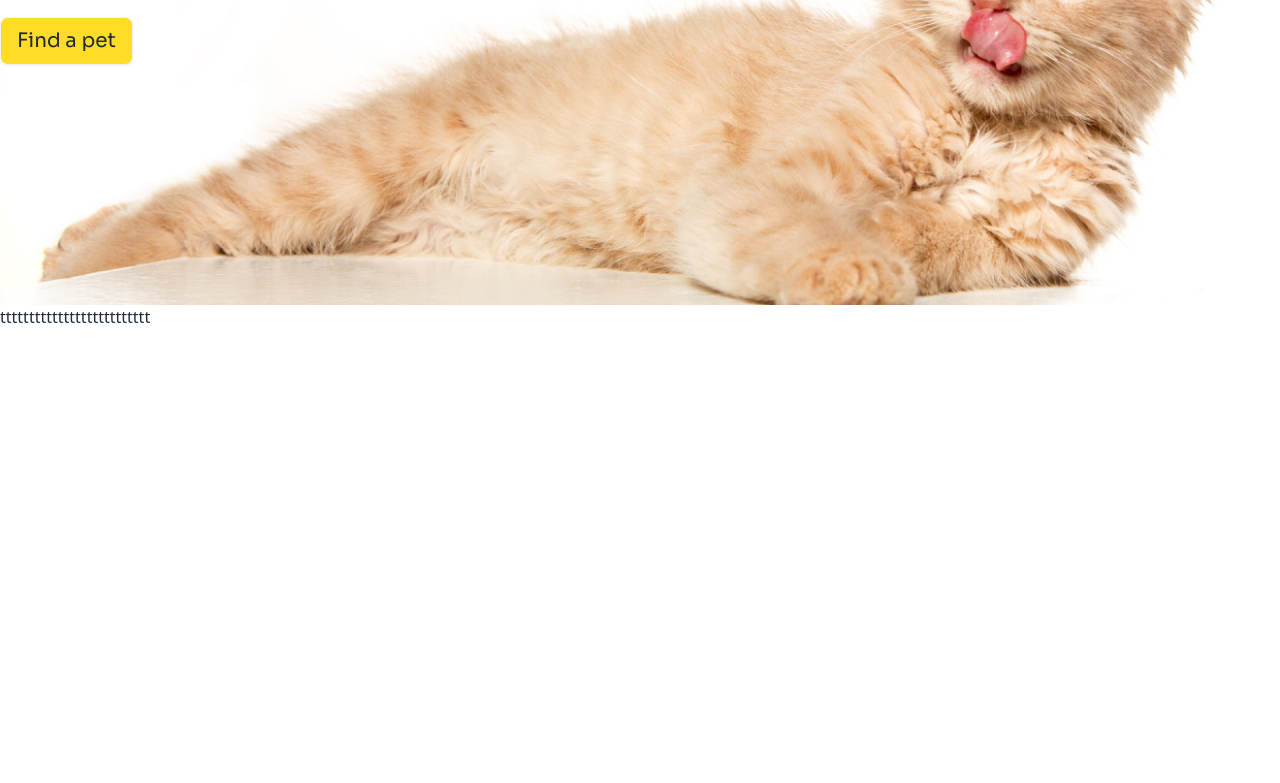
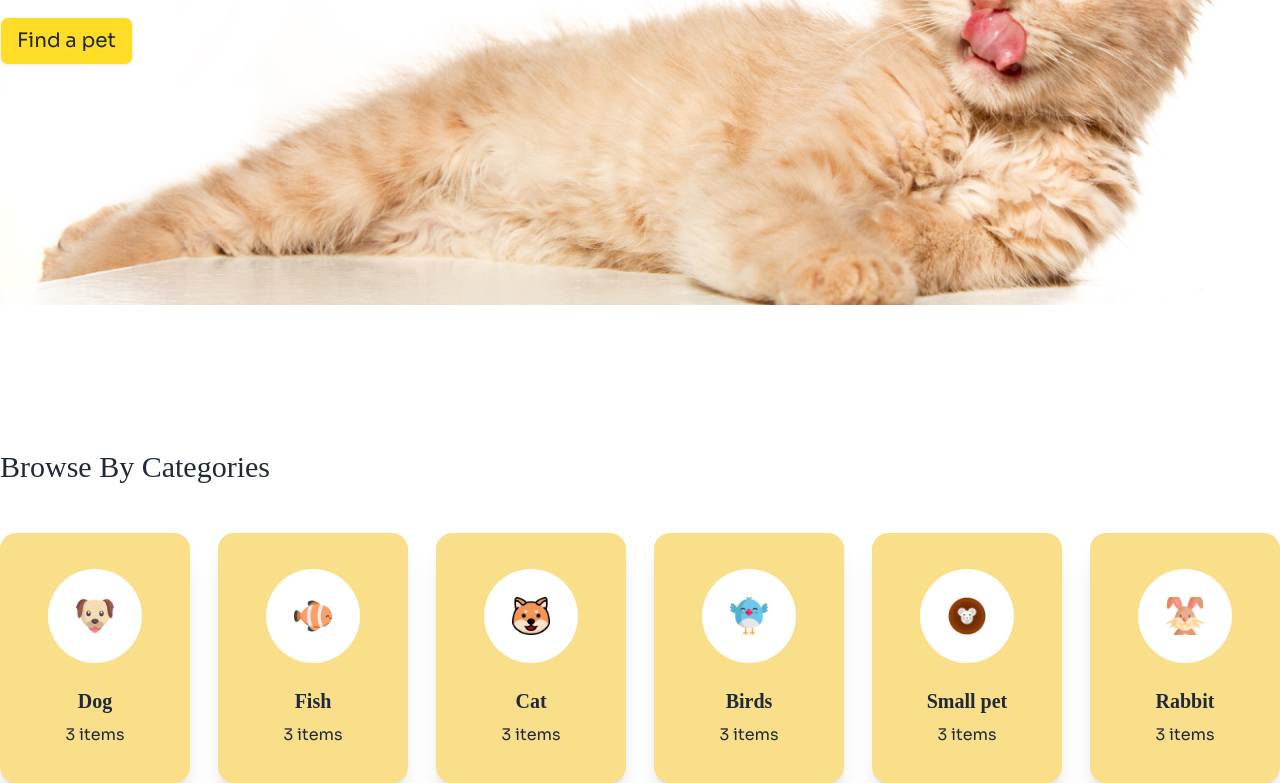
Before and after one commit to Rayhan-Rony/Browse-4-Pets, a plain HTML site: page index.html in a window 1280 px wide. Shown: the part 497-1280 px from the top of the page. Before the commit the page ends 826 px from the top, so only its background shows below. Drawn offline with nearby package versions, Linux system fonts and the light colour scheme; a web font is replaced by a local one.

Commit message:
added categories section

```diff
--- a/index.html
+++ b/index.html
@@ -43,7 +43,7 @@
               "primary-bg": "rgba(255, 249, 244, 1)",
               "primary-color": "rgba(255, 220, 38, 1)",
               "primary-font-color": "rgb(17, 17, 17)",
-              // "primary-font-color": "rgba(0, 0, 0,1)",
+              "primary-card-bg": "rgba(249, 223, 138, 1)",
             },
           },
         },
@@ -163,6 +163,7 @@
               Find a pet
             </button>
           </div>
+
           <!-- hero image  -->
           <div class="w-full">
             <img
@@ -171,29 +172,94 @@
               class="w-full relative lg:top-0 top-[-7rem] z-0"
             />
           </div>
-          <!-- <div class="w-full lg:static absolute top-56 z-0">
-              <img src="./assets/cat-big.png " alt="" class="w-full" />
-            </div> -->
-          <!-- <div
-              class="max-w-lg absolute lg:top-36 lg:pt-0 lg:px-0 pt-8 px-4 z-10"
-            >
-              <h1
-                class="mb-5 lg:text-5xl text-3xl font-bold adlam-font lg:leading-snug"
-              >
-                Pamper Your Pet, Because They Deserve the Best
-              </h1>
-              <p class="mb-5 sora-font">
-                Discover a world of treats, toys, and essentials handpicked for
-                your furry friends. Shop now and make tails wag with joy!
-              </p>
-              <button class="btn bg-primary-color sora-font">Find a pet</button>
-            </div> -->
         </div>
       </section>
     </header>
     <!-- main -->
     <main>
-      <h1 class="lg:mt-0 mt-[-110px]">tttttttttttttttttttttttttt</h1>
+      <!-- categories section  -->
+      <section class="lg:mt-36 mt-[-54px] container mx-auto">
+        <div class="lg:p-0 pl-4">
+          <h1 class="adlam-font lg:text-3xl text-2xl">Browse By Categories</h1>
+        </div>
+        <!-- categories cards -->
+        <div
+          class="grid lg:grid-cols-6 grid-cols-2 lg:p-0 p-4 lg:gap-7 gap-2 lg:mt-12 mt-8 justify-between"
+        >
+          <!-- card ---------1 -->
+          <div class="card bg-primary-card-bg shadow-xl px-12 py-9">
+            <div class="avatar justify-center">
+              <div class="w-24 rounded-full bg-white lg:p-7 p-3">
+                <img src="./assets/dog-cartoon.png" />
+              </div>
+            </div>
+            <div class="card-body p-0 items-center text-center">
+              <h2 class="card-title pt-6 adlam-font text-xl">Dog</h2>
+              <p class="sora-font">3 items</p>
+            </div>
+          </div>
+          <!-- card ---------2 -->
+          <div class="card bg-primary-card-bg shadow-xl px-12 py-9">
+            <div class="avatar justify-center">
+              <div class="w-24 rounded-full bg-white lg:p-7 p-3">
+                <img src="./assets/fish-cartoon.png" />
+              </div>
+            </div>
+            <div class="card-body p-0 items-center text-center">
+              <h2 class="card-title pt-6 adlam-font text-xl">Fish</h2>
+              <p class="sora-font">3 items</p>
+            </div>
+          </div>
+          <!-- card ---------3-->
+          <div class="card bg-primary-card-bg shadow-xl px-12 py-9">
+            <div class="avatar justify-center">
+              <div class="w-24 rounded-full bg-white lg:p-7 p-3">
+                <img src="./assets/cat-cartoon.png" />
+              </div>
+            </div>
+            <div class="card-body p-0 items-center text-center">
+              <h2 class="card-title pt-6 adlam-font text-xl">Cat</h2>
+              <p class="sora-font">3 items</p>
+            </div>
+          </div>
+          <!-- card ---------4 -->
+          <div class="card bg-primary-card-bg shadow-xl px-12 py-9">
+            <div class="avatar justify-center">
+              <div class="w-24 rounded-full bg-white lg:p-7 p-3">
+                <img src="./assets/bird-cartoon.png" />
+              </div>
+            </div>
+            <div class="card-body p-0 items-center text-center">
+              <h2 class="card-title pt-6 adlam-font text-xl">Birds</h2>
+              <p class="sora-font">3 items</p>
+            </div>
+          </div>
+          <!-- card ---------5 -->
+          <div class="card bg-primary-card-bg shadow-xl px-12 py-9">
+            <div class="avatar justify-center">
+              <div class="w-24 rounded-full bg-white lg:p-7 p-3">
+                <img src="./assets/mouse-cartoon.png" />
+              </div>
+            </div>
+            <div class="card-body p-0 items-center text-center">
+              <h2 class="card-title pt-6 adlam-font text-xl">Small pet</h2>
+              <p class="sora-font">3 items</p>
+            </div>
+          </div>
+          <!-- card ---------6 -->
+          <div class="card bg-primary-card-bg shadow-xl px-12 py-9">
+            <div class="avatar justify-center">
+              <div class="w-24 rounded-full bg-white lg:p-7 p-3">
+                <img src="./assets/rabbit-cartoon.png" />
+              </div>
+            </div>
+            <div class="card-body p-0 items-center text-center">
+              <h2 class="card-title pt-6 adlam-font text-xl">Rabbit</h2>
+              <p class="sora-font">3 items</p>
+            </div>
+          </div>
+        </div>
+      </section>
     </main>
     <!-- footer -->
     <footer></footer>
```
